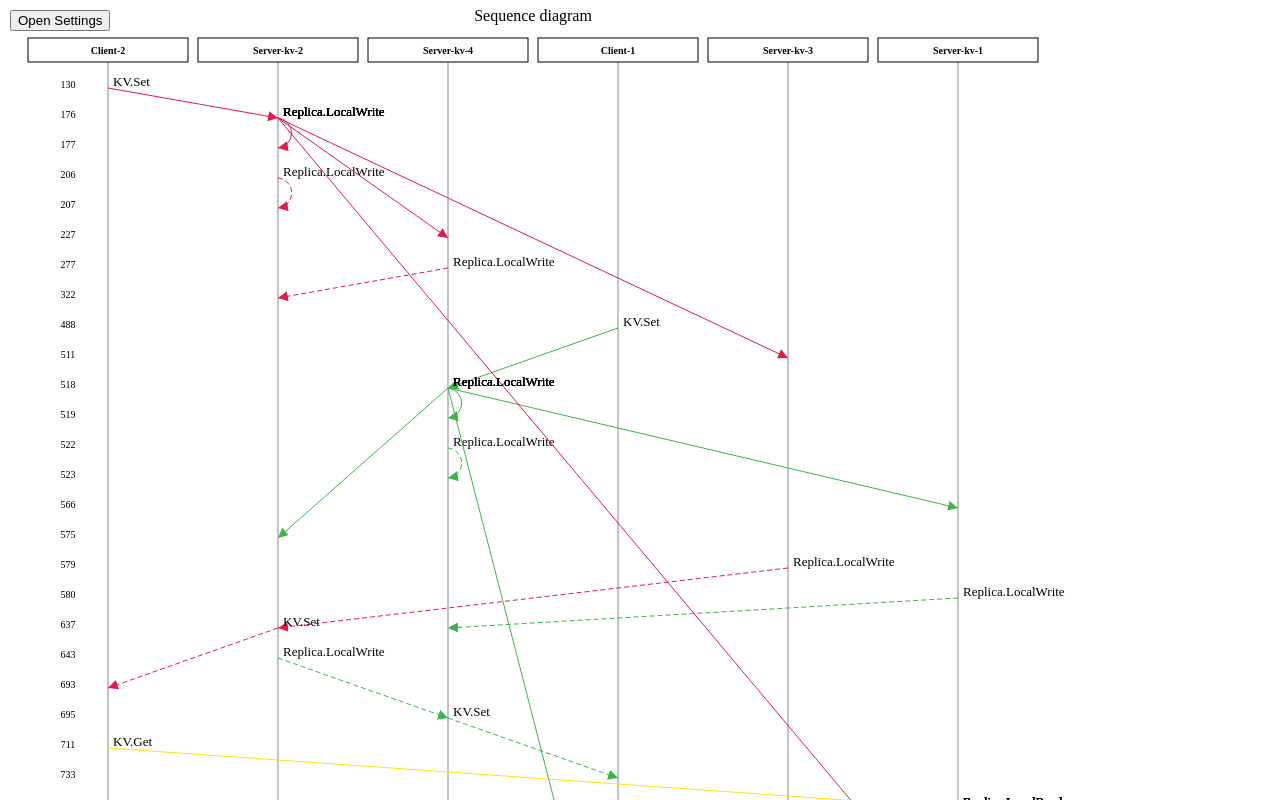
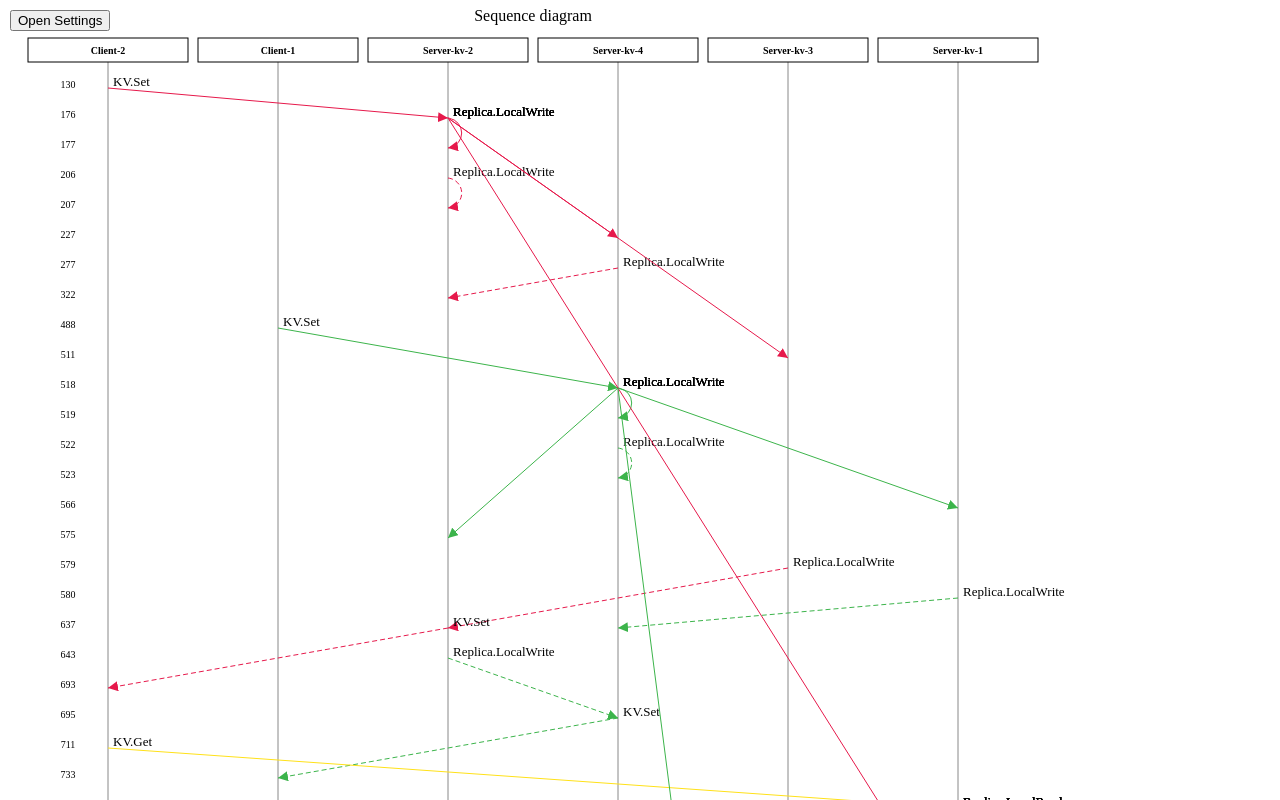
Before and after one commit to dxahtepb/message-sequence, a plain HTML site: page index.html in a window 1280 px wide. Shown: the top 800 px of the page. Drawn offline with nearby package versions, Linux system fonts and the light colour scheme.

Commit message:
Show clients on the left

```diff
--- a/index.html
+++ b/index.html
@@ -82,8 +82,6 @@
 
 <script>
     console.log(d3.version)
-
-    const DATA_FILE_PATH = "traceSample.json";
 
     const REQUEST_TYPE = "commute::rpc::proto::Request"
     const RESPONSE_TYPE = "commute::rpc::proto::Response"
@@ -196,7 +194,16 @@
         // Get unique classes
         const senders = d3.set(data.map(d => d.sender)).values();
         const receivers = d3.set(data.map(d => d.receiver)).values();
-        const classes = [...new Set([...senders, ...receivers])];
+        const classes = [...new Set([...senders, ...receivers])]
+            .sort((a, b) => {
+                if (a.startsWith("Client") && b.startsWith("Server")) {
+                    return -1;
+                } else if (a.startsWith("Server") && b.startsWith("Client")) {
+                    return 1;
+                } else {
+                    return 0;
+                }
+            });
         console.log(classes);
 
         const svg = d3.select('svg#chart1'),
```
